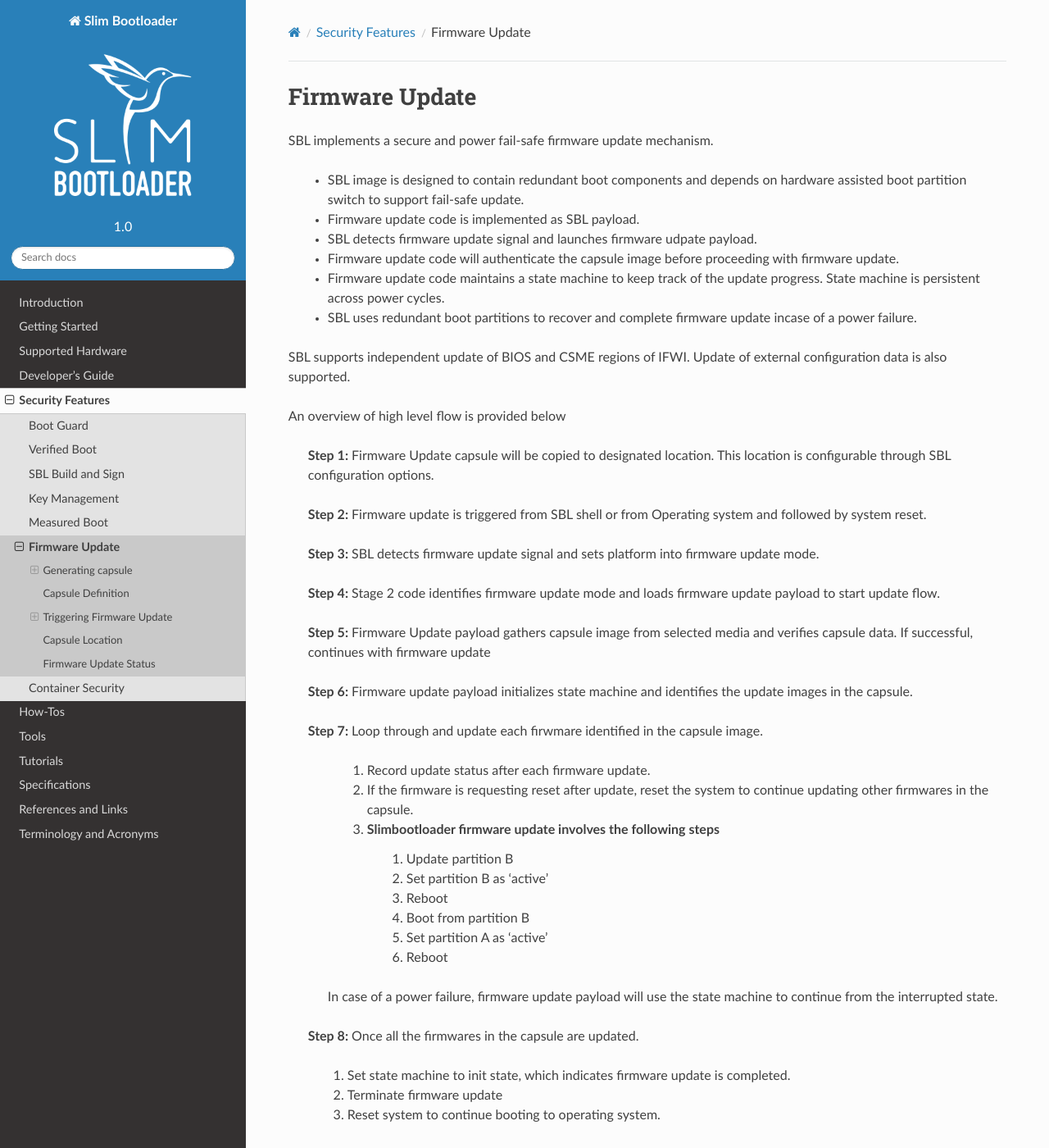
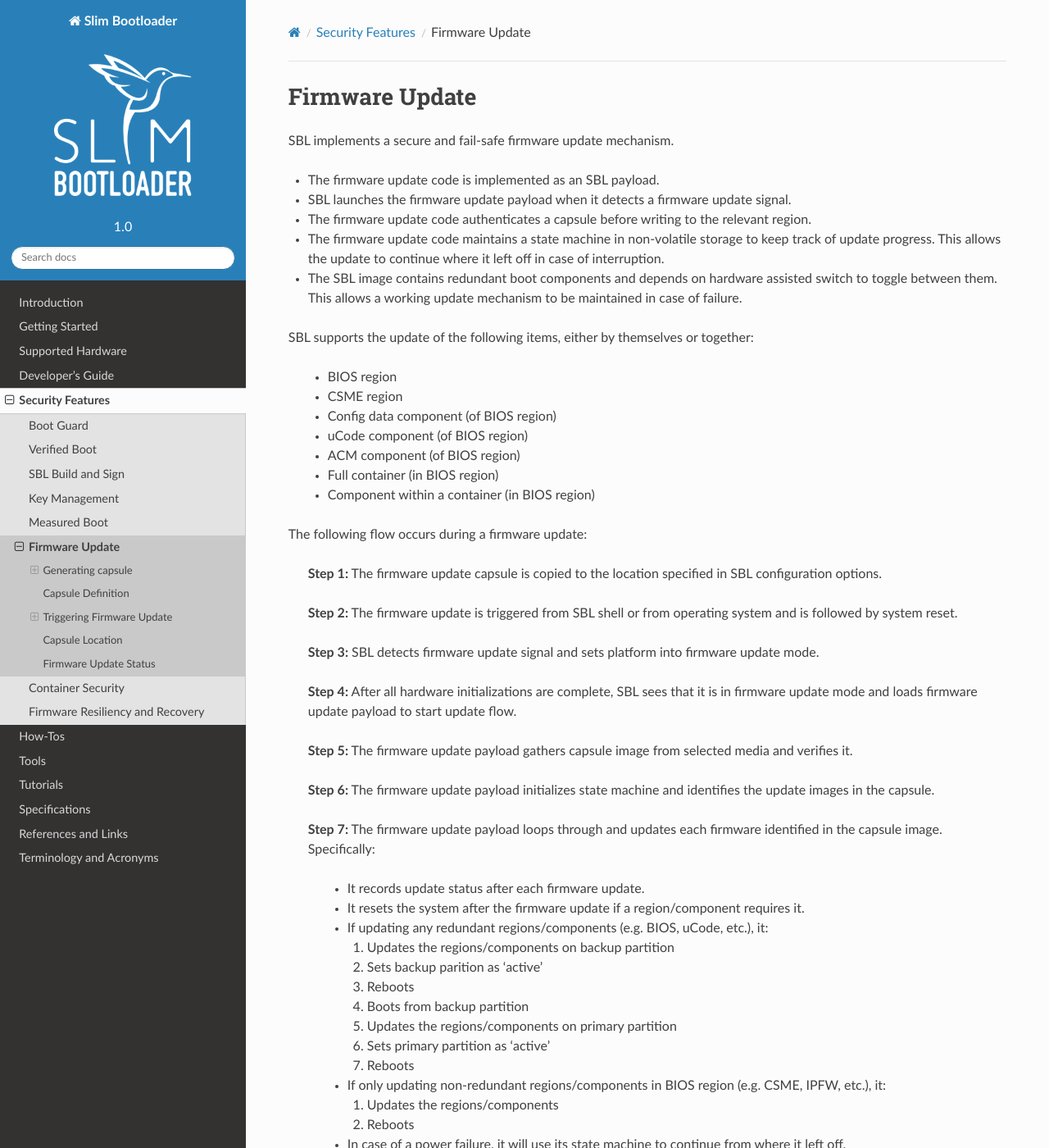
Before and after one commit to slimbootloader/documentation, a Sphinx documentation site: the page built from source/security/firmware-update.rst, in a window 1280 px wide and 1400 px high. Shown: the whole window at 82% size. Built offline with Sphinx 7.4.7 and the Read the Docs theme 2.0.0, drawn with Linux system fonts in a browser that asks for light colours; some of the changed text lies outside the part shown.

Commit message:
Add documentation for firmware resiliency (#151)
* Add documentation for firmware resiliency

This change adds a section for firmware resiliency
as well as updates existing sections that are related
to firmware resiliency

Signed-off-by: Sean McGinn <sean.mcginn@intel.com>

* Fix grammatical errors in resiliency and recovery section

Signed-off-by: Sean McGinn <sean.mcginn@intel.com>

* Add in test tool tutorials for SBL resiliency

Signed-off-by: Sean McGinn <sean.mcginn@intel.com>

* Add in block diagrams for SBL resiliency

Signed-off-by: Sean McGinn <sean.mcginn@intel.com>

* Make minor improvements to resiliency and update sections

Signed-off-by: Sean McGinn <sean.mcginn@intel.com>

* Mention non-overlapping region requirement for FW update capsule tool

Signed-off-by: Sean McGinn <sean.mcginn@intel.com>

* Give example for building FW update capsule with TMAC:IPFW

Signed-off-by: Sean McGinn <sean.mcginn@intel.com>

* Add note that corruptcomp tool should be disabled in prod builds

Signed-off-by: Sean McGinn <sean.mcginn@intel.com>

Signed-off-by: Sean McGinn <sean.mcginn@intel.com>

```diff
--- a/source/developer-guides/flashmap.rst
+++ b/source/developer-guides/flashmap.rst
@@ -110,3 +110,5 @@
         +------------------------------------------------------------------------+
         |   RSVD   |  0x000000(0xFFE00000)  |  0x001000  |  Uncompressed,  NV    |
         +----------+------------------------+------------+-----------------------+
+
+.. note:: The flash map changes when firmware resiliency and recovery is enabled (see :ref:`firmware-resiliency-and-recovery`).
--- a/source/security/firmware-update.rst
+++ b/source/security/firmware-update.rst
@@ -3,55 +3,71 @@
 Firmware Update
 ------------------
 
-|SPN| implements a secure and power fail-safe firmware update mechanism.
+|SPN| implements a secure and fail-safe firmware update mechanism.
 
-  * |SPN| image is designed to contain redundant boot components and depends on hardware assisted boot partition switch to support fail-safe update.
+* The firmware update code is implemented as an |SPN| payload.
+* |SPN| launches the firmware update payload when it detects a firmware update signal.
+* The firmware update code authenticates a capsule before writing to the relevant region.
+* The firmware update code maintains a state machine in non-volatile storage to keep track of update progress. This allows the update to continue where it left off in case of interruption.
+* The |SPN| image contains redundant boot components and depends on hardware assisted switch to toggle between them. This allows a working update mechanism to be maintained in case of failure.
 
-  * Firmware update code is implemented as |SPN| payload.
+|SPN| supports the update of the following items, either by themselves or together:
 
-  * |SPN| detects firmware update signal and launches firmware udpate payload.
+  * BIOS region
 
-  * Firmware update code will authenticate the capsule image before proceeding with firmware update.
+  * CSME region
 
-  * Firmware update code maintains a state machine to keep track of the update progress. State machine is persistent across power cycles.
+  * Config data component (of BIOS region)
 
-  * |SPN| uses redundant boot partitions to recover and complete firmware update incase of a power failure.
+  * uCode component (of BIOS region)
 
-|SPN| supports independent update of BIOS and CSME regions of IFWI. Update of external configuration data is also supported.
+  * ACM component (of BIOS region)
 
-An overview of high level flow is provided below
+  * Full container (in BIOS region)
 
-  **Step 1:**  Firmware Update capsule will be copied to designated location. This location is configurable through |SPN| configuration options.
+  * Component within a container (in BIOS region)
 
-  **Step 2:**  Firmware update is triggered from |SPN| shell or from Operating system and followed by system reset.
+The following flow occurs during a firmware update:
+
+  **Step 1:**  The firmware update capsule is copied to the location specified in |SPN| configuration options.
+
+  **Step 2:**  The firmware update is triggered from |SPN| shell or from operating system and is followed by system reset.
 
   **Step 3:**  |SPN| detects firmware update signal and sets platform into firmware update mode.
 
-  **Step 4:**  Stage 2 code identifies firmware update mode and loads firmware update payload to start update flow.
+  **Step 4:**  After all hardware initializations are complete, |SPN| sees that it is in firmware update mode and loads firmware update payload to start update flow.
 
-  **Step 5:**  Firmware Update payload gathers capsule image from selected media and verifies capsule data. If successful, continues with firmware update
+  **Step 5:**  The firmware update payload gathers capsule image from selected media and verifies it.
 
-  **Step 6:**  Firmware update payload initializes state machine and identifies the update images in the capsule.
+  **Step 6:**  The firmware update payload initializes state machine and identifies the update images in the capsule.
 
-  **Step 7:**  Loop through and update each firwmare identified in the capsule image.
+  **Step 7:**  The firmware update payload loops through and updates each firmware identified in the capsule image. Specifically:
 
-     #. Record update status after each firmware update.
-     #. If the firmware is requesting reset after update, reset the system to continue updating other firmwares in the capsule.
-     #. Slimbootloader firmware update involves the following steps
-          #. Update partition B
-          #. Set partition B as 'active'
-          #. Reboot
-          #. Boot from partition B
-          #. Set partition A as 'active'
-          #. Reboot
+    * It records update status after each firmware update.
+    * It resets the system after the firmware update if a region/component requires it.
 
-    In case of a power failure, firmware update payload will use the state machine to continue from the interrupted state.
+    * If updating any redundant regions/components (e.g. BIOS, uCode, etc.), it:
 
-  **Step 8:**  Once all the firmwares in the capsule are updated.
+      #. Updates the regions/components on backup partition
+      #. Sets backup parition as 'active'
+      #. Reboots
+      #. Boots from backup partition
+      #. Updates the regions/components on primary partition
+      #. Sets primary partition as 'active'
+      #. Reboots
 
-         #. Set state machine to init state, which indicates firmware update is completed.
-         #. Terminate firmware update
-         #. Reset system to continue booting to operating system.
+    * If only updating non-redundant regions/components in BIOS region (e.g. CSME, IPFW, etc.), it:
+
+      #. Updates the regions/components
+      #. Reboots
+
+    * In case of a power failure, it will use its state machine to continue from where it left off.
+
+  **Step 8:**  The firmware update payload marks the end of the update and returns |SPN| back to normal execution. Specifically:
+
+    #. It sets state machine to done state, which indicates firmware update is completed.
+    #. It terminates firmware update.
+    #. It resets system to boot to operating system.
 
 .. _generate-capsule:
 
@@ -60,11 +76,19 @@
 
 After gathering required firmware binaries, capsule image can be generated using capsule generation tool. Please refer to :ref:`generate-binaries-for-capsule` for details about generating component binaries for capsule.
 
-  Capsule tool (``GenCapsuleFirmware.py``) creates a capsule image that can be processed by |SPN| in firmware update flow.
+  The capsule tool (``GenCapsuleFirmware.py``) creates a capsule image that can be processed by |SPN| in firmware update flow.
 
-  Capsule tool is capable of incorporating multiple firmware images into single capsule binary. Each firmware is identified and included in the capsule image using a 4 byte string. While using the tool for capsule generation, Unique string identifier and associated binary should be provided as input to the tool.
+  The capsule tool is capable of incorporating multiple firmware images into single capsule binary.
 
-  For components inside the container region <4 byte id for component inside container : 4 byte id container id> along with associated component binary should be provided as input to the tool. This format is required for components inside container region because there can be multiple container inside BIOS region
+  Each firmware is identified and included in the capsule image using a string. These strings are constructed as follows:
+
+  * For non-container components, simply use its 4 character string identifier <4 byte comp id>.
+
+  * For container components, use its 4 character container identifier along with its 4 character component identifier <4 byte id for component inside container : 4 byte id container id>.
+
+  These firmware identifier strings should be followed by the assoicated binary path.
+
+  Command Syntax::
 
     usage: GenCapsuleFirmware.py [-h] -p <4 byte comp id> < FW IMAGE BINARY > -p <4 byte container component string id:4 byte comp id> <FW IMAGE BINARY> -p <4 byte comp id> <FW IMAGE BINARY n> -k PRIVKEY -o NEWIMAGE [-q]
 
@@ -79,13 +103,23 @@
                             Output file for signed image
       -q, --quiet           without output messages or temp files
 
-  For example, the following command generates a capsule image (``FwuImage.bin``) containing an IFWI image (``sbl.bios.bin``), CSME image (``csme.bin``), CSME Firmware Update Driver (``csme_fw_update_driver.bin``) and container component TSN MAC address inside container IPFW (``tsnmacaddr.bin``) signed by key ``FirmwareUpdateTestKey_Priv_RSA2048.pem``::
+  The following command generates a capsule image (``FwuImage.bin``) containing an SBL image (``sbl.bios.bin``), CSME image (``csme.bin``), and CSME firmware
+  update driver (``csme_fw_update_driver.bin``) signed by key ``FirmwareUpdateTestKey_Priv_RSA2048.pem``.::
 
-    $ python ./BootloaderCorePkg/Tools/GenCapsuleFirmware.py -p BIOS sbl.bios.bin -p CSME  csme.bin -p CSMD csme_fw_update_driver.bin -p TMAC:IPFW tsnmacaddr.bin -k $SBL_KEY_DIR/FirmwareUpdateTestKey_Priv_RSA2048.pem -o FwuImage.bin
+    $ python ./BootloaderCorePkg/Tools/GenCapsuleFirmware.py -p BIOS sbl.bios.bin -p CSME  csme.bin -p CSMD csme_fw_update_driver.bin -k $SBL_KEY_DIR/FirmwareUpdateTestKey_Priv_RSA2048.pem -o FwuImage.bin
     Successfully signed Bootloader image!
     $
 
-  SBL_KEY_DIR is path to SblKeys directory used on |SPN|.
+  The following command generates a capsule image (``FwuImage.bin``) containing a container component TSN MAC address inside container IPFW (``tsnmacaddr.bin``)
+  signed by key ``FirmwareUpdateTestKey_Priv_RSA2048.pem``.::
+
+    $ python ./BootloaderCorePkg/Tools/GenCapsuleFirmware.py -p TMAC:IPFW tsnmacaddr.bin -k $SBL_KEY_DIR/FirmwareUpdateTestKey_Priv_RSA2048.pem -o FwuImage.bin
+    Successfully signed Bootloader image!
+    $
+
+  .. Note:: The capsule tool will *not* allow building of a capsule image which contains overlapping firmware components (e.g. BIOS and TMAC:IPFW).
+  .. Note:: The SBL_KEY_DIR is the path to SblKeys directory used on |SPN|.
+
 
 Component ID String
 ^^^^^^^^^^^^^^^^^^^^^^^^^^^^^^
@@ -94,7 +128,7 @@
 
 If the updatable component is part of flash map, 4 byte string identifying the component should be the component id from flash map. During the runtime, firmware update payload will look for this 4 byte string in the flash map, if found, it will update the component.
 
-As an example, following is a sample flash map
+As an example, the following is a sample flash map:
 
   +----------+------------------------+------------+-----------------------+
   |   SG1B   |  0x4e5000(0xFFCE5000)  |  0x0db000  |  Uncompressed, R_B    |
@@ -133,11 +167,21 @@
 ^^^^^^^^^^^^^^^^^^^^^^^^^^^^^^^^^^^^
   Please refer to **Slimbootloader binary for capsule image** section of desired board page in **Supported Hardware** to understand how to generate Slimbootloader binary for capsule.
 
-Generating Configuration data binary for capsule
+Generating configuration data binary for capsule
 ^^^^^^^^^^^^^^^^^^^^^^^^^^^^^^^^^^^^^^^^^^^^^^^^^^^^
   Components inside the BIOS region are often padded to certain alignment and size.
 
   Configuration Data region inside SBL is padded and so for generating capsule image to update configuration data region, please use CFGDATA.pad file available after building Slim Bootloader. After building Slim Bootloader, CFGDATA.pad file is available at Build/BootloaderCorePkg/DEBUG_VS2015x86/FV/CFGDATA.pad
+
+Generating microcode binary for capsule
+^^^^^^^^^^^^^^^^^^^^^^^^^^^^^^^^^^^^^^^^^^^^^^^^^^^^
+  There are 2 ways to generate a microcode binary for capsule:
+
+  #. Build SBL
+      SBL builds generate a microcode region that gets integrated into SBL. This can be used for microcode updates as well. It is located at Build/BootloaderCorePkg/DEBUG_VS2019/FV/UCODE.pad.
+
+  #. Run uCode Utility
+      uCode Utility generates a microcode region based on the slot size and microcode patches specified (see :ref:`ucode-utility`). This is solely meant for microcode updates.
 
 Generating Container Component binary for capsule
 ^^^^^^^^^^^^^^^^^^^^^^^^^^^^^^^^^^^^^^^^^^^^^^^^^^^^
@@ -329,7 +373,7 @@
 
 During development, one can use shell command to manually test firmware update without relying on support in OS.
 
-1. Copy ``FwuImage.bin`` into root directory on FAT partition of a USB key
+1. Copy ``FwuImage.bin`` into the /boot/efi/ directory of the device identified by CAPSULE_INFO_CFG_DATA (default is first USB flash drive)
 
 2. Boot and press any key to enter |SPN| shell
 
--- a/source/security/index.rst
+++ b/source/security/index.rst
@@ -18,3 +18,4 @@
    measured-boot
    firmware-update
    container-security
+   firmware-resiliency-and-recovery
--- a/source/tools/index.rst
+++ b/source/tools/index.rst
@@ -11,3 +11,4 @@
    GenContainer
    ConfigTools
    GpioTool
+   UcodeUtility
--- a/source/tutorials/index.rst
+++ b/source/tutorials/index.rst
@@ -15,3 +15,4 @@
    ex_feature_custom_verified_boot
    ex_feature_custom_boot_order
    ex_uefi_payload
+   ex_corrupt_sbl_component
```
Also changed, not shown: other parts of source/security/firmware-update.rst (+2 -2 lines), source/developer-guides/boot-flow.rst (+5 -2 lines), source/security/firmware-resiliency-and-recovery.rst (added, +106 -0 lines), source/tools/UcodeUtility.rst (added, +23 -0 lines), source/tutorials/ex_corrupt_sbl_component.rst (added, +55 -0 lines), source/images/backup_block_diagram_for_resiliency.png (added), source/images/backup_boot_flow_for_resiliency.png (added), source/images/primary_block_diagram_for_resiliency.png (added), source/images/primary_boot_flow_for_resiliency.png (added).
